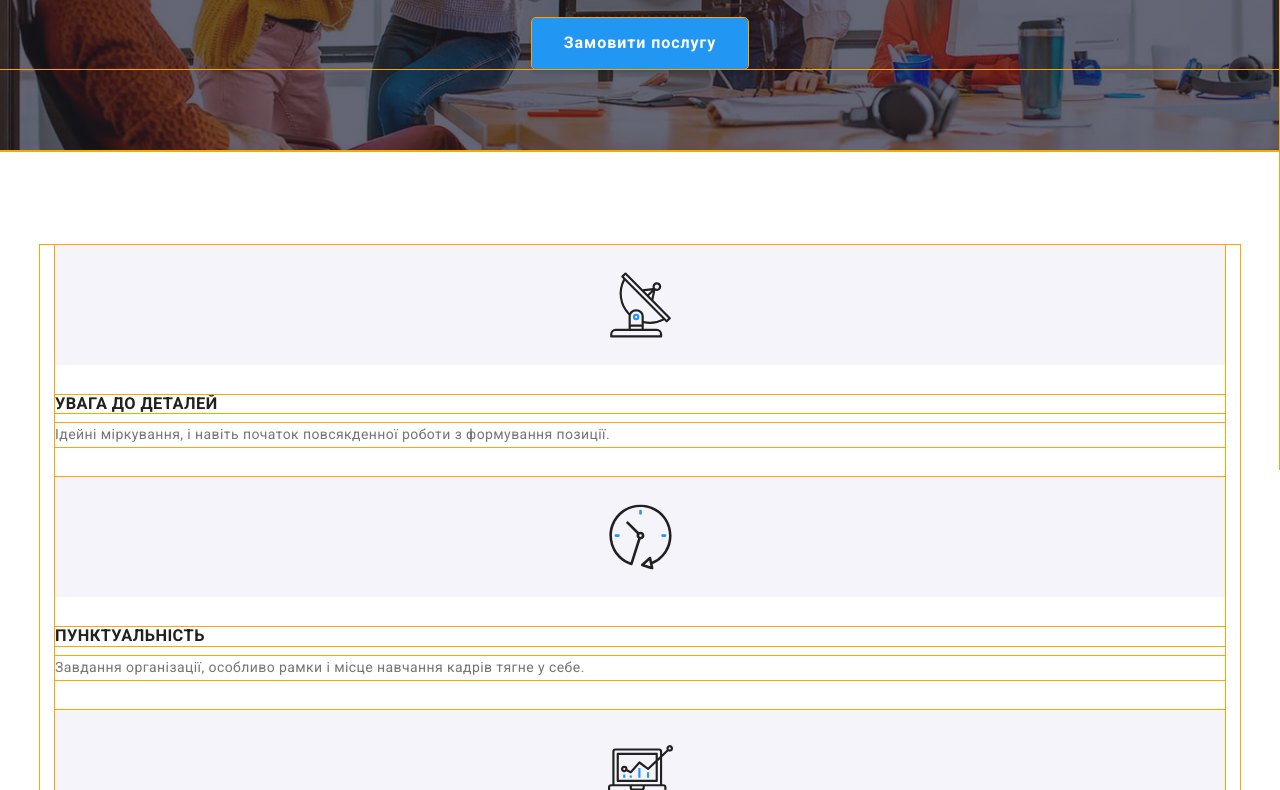
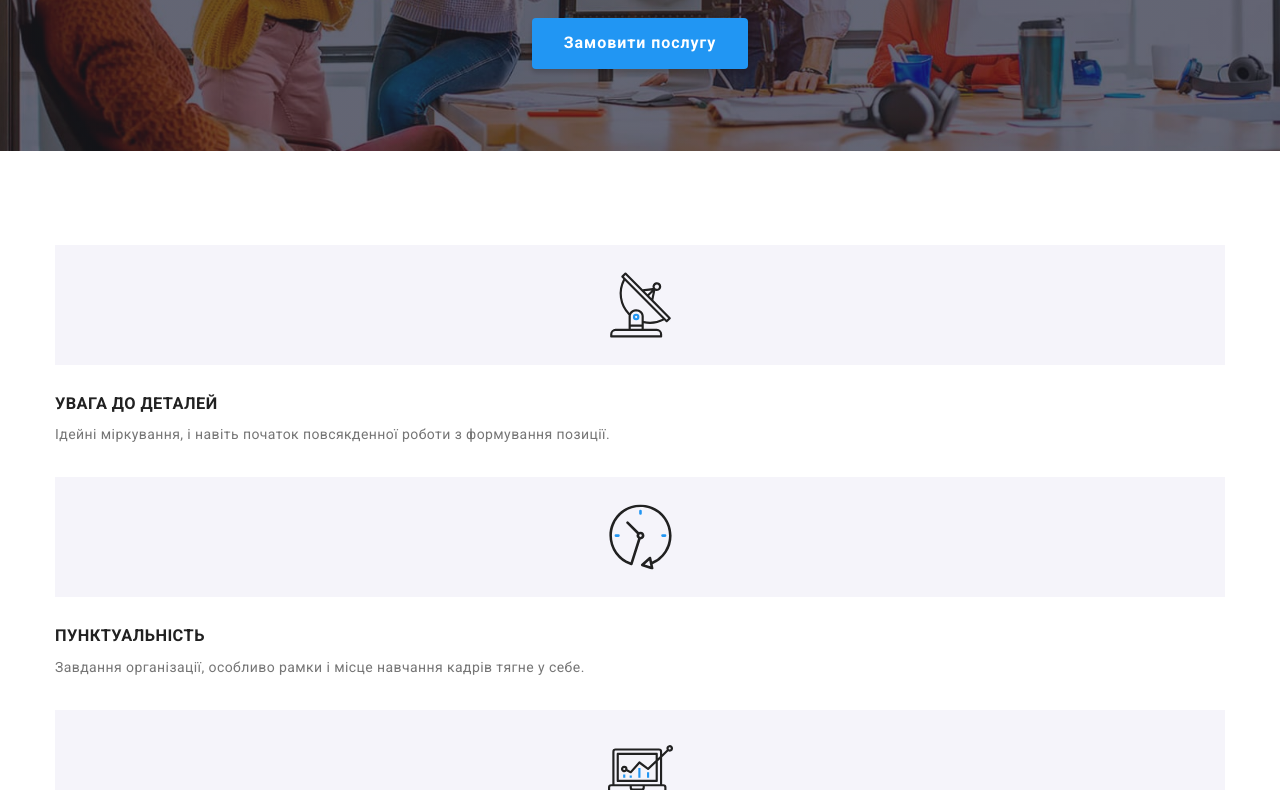
Before and after one commit to ktiana/goit-markup-hw-08-1, a plain HTML site: page index.html in a window 1280 px wide. Shown: the part 331-1121 px from the top of the page. Drawn offline with nearby package versions, Linux system fonts and the light colour scheme; files that its build step writes are made by us from their sources.

Commit message:
Add files via upload

```diff
--- a/sass/base/_reset.scss
+++ b/sass/base/_reset.scss
@@ -42,6 +42,6 @@
     cursor: pointer;
   }
 
-  *{
-    outline: 1px solid orange;
-  }
+  // *{
+  //   outline: 1px solid orange;
+  // }
```
